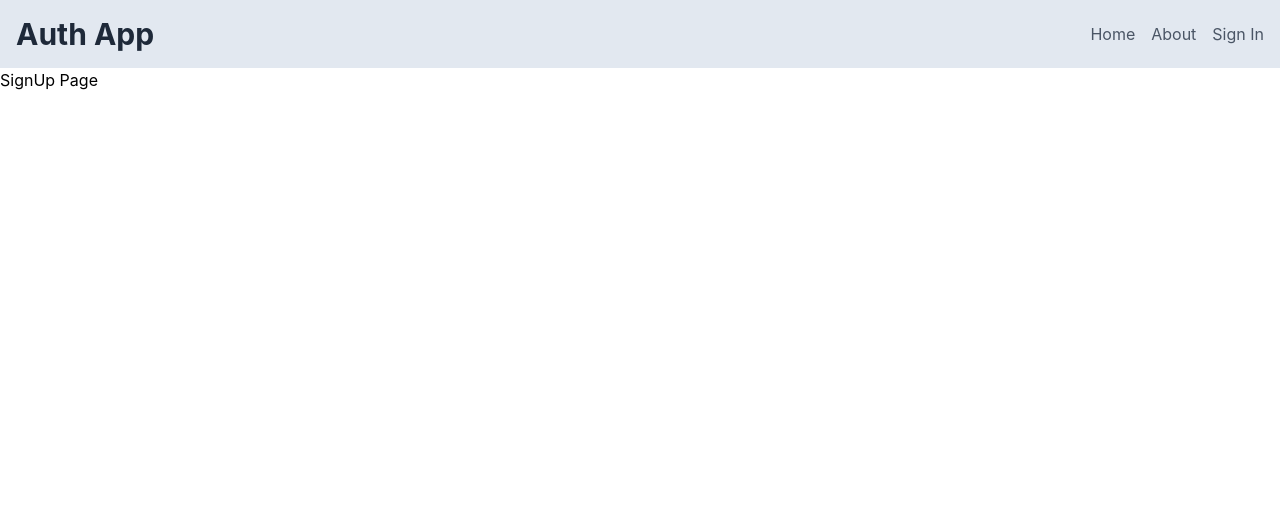
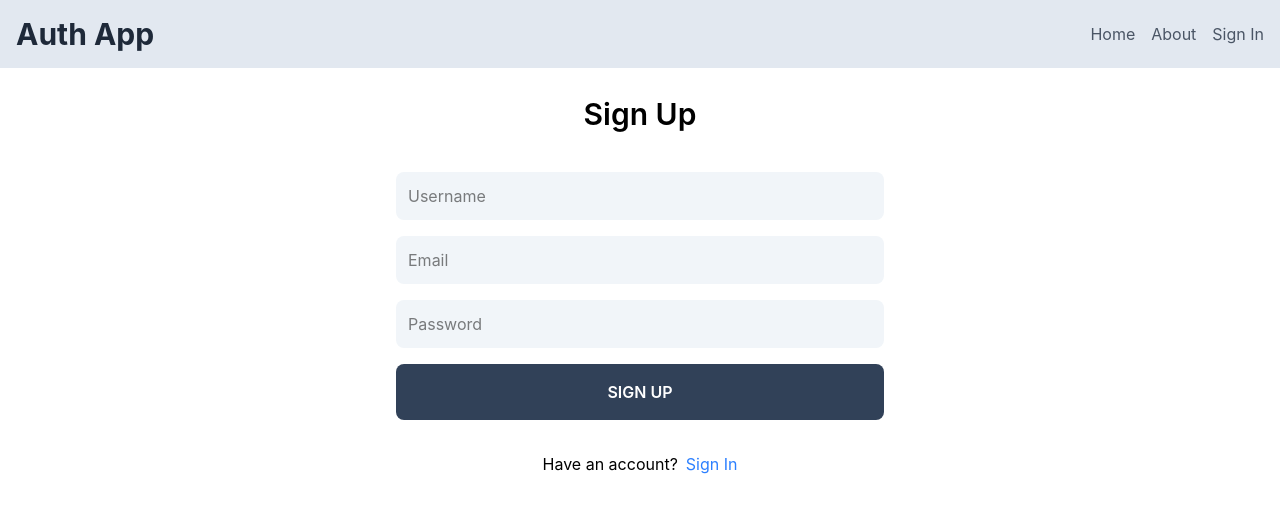
Before and after one commit to Naim-ECE/Software-Development-Project-II, a React (Vite) app in the folder Full-Stack-Practice/MERN-AUTH/Frontend/: page /signup in a window 1280 px wide. Shown: the top 512 px of the page. Built offline with nearby package versions, Linux system fonts and the light colour scheme.

Commit message:
completed signup page  ui

```diff
--- a/Full-Stack-Practice/MERN-AUTH/Frontend/src/pages/SignUp.jsx
+++ b/Full-Stack-Practice/MERN-AUTH/Frontend/src/pages/SignUp.jsx
@@ -1,8 +1,40 @@
 import React from "react";
+import { Link } from "react-router-dom";
+
 export default function SignUp() {
   return (
     <>
-      <h1>SignUp Page</h1>
+      <h1 className="text-3xl text-center font-semibold my-7">Sign Up</h1>
+      <form className="flex flex-col justify-center gap-4 p-3 max-w-lg mx-auto">
+        <input
+          type="text"
+          placeholder="Username"
+          id="username"
+          className="bg-slate-100 p-3 rounded-lg"
+        />
+        <input
+          type="email"
+          placeholder="Email"
+          id="email"
+          className="bg-slate-100 p-3 rounded-lg"
+        />
+        <input
+          type="password"
+          placeholder="Password"
+          id="password"
+          className="bg-slate-100 p-3 rounded-lg"
+        />
+        <button className="bg-slate-700 text-white p-4 rounded-lg uppercase font-semibold hover:opacity-95 cursor-pointer disabled:opacity-80">
+          Sign Up
+        </button>
+      </form>
+
+      <div className="flex gap-2 justify-center mt-5">
+        <p>Have an account?</p>
+        <Link to="/signin">
+          <span className="text-blue-500">Sign In</span>
+        </Link>
+      </div>
     </>
   );
 }
```
